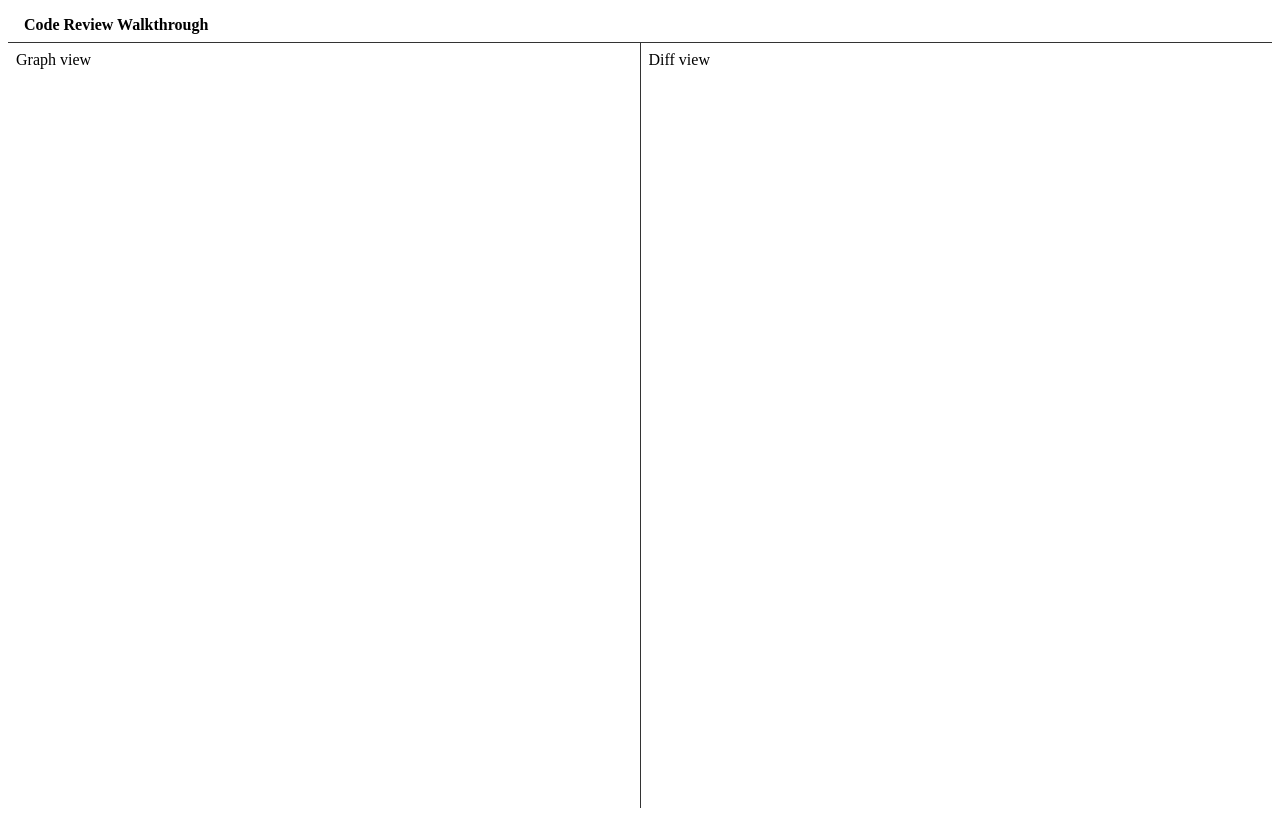
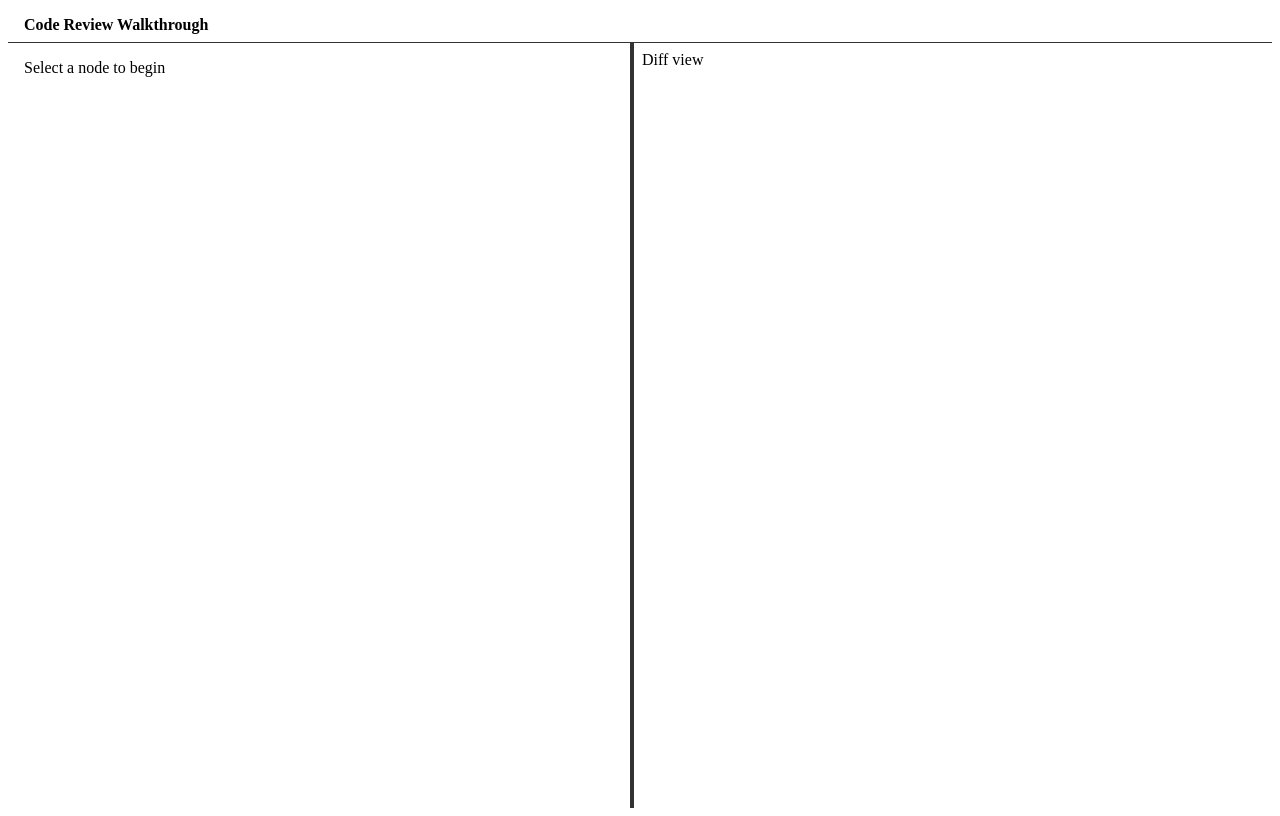
Before and after one commit to samisandqvist/structured-review, a React (Vite) app in the folder packages/web/: page / in a window 1280 px wide. Built offline with nearby package versions, Linux system fonts and the light colour scheme.

Commit message:
feat: add draggable split layout and React Flow graph neighborhood view

```diff
--- /dev/null
+++ b/packages/web/src/components/GraphView.tsx
@@ -0,0 +1,69 @@
+import { ReactFlow, Background, Controls, type Node as FlowNode, type Edge as FlowEdge } from "@xyflow/react";
+import "@xyflow/react/dist/style.css";
+import { useNode } from "../api/hooks.js";
+import { useUIStore } from "../store/ui.js";
+import { NodeBadge } from "./NodeBadge.js";
+import type { Node } from "../api/client.js";
+
+const NODE_COLORS: Record<string, string> = {
+  current: "#4a9aef", reviewed: "#2a7a2a", frontier: "#8a7a2a", unchanged: "#555",
+};
+
+function nodeColor(node: Node, isCurrent: boolean): string {
+  if (isCurrent) return NODE_COLORS.current;
+  if (node.reviewStatus !== "unreviewed") return NODE_COLORS.reviewed;
+  if (node.changeStatus === "unchanged") return NODE_COLORS.unchanged;
+  return NODE_COLORS.frontier;
+}
+
+export function GraphView({ sessionId, currentNodeId, onSelectNode }: {
+  sessionId: string;
+  currentNodeId: string | null;
+  onSelectNode: (nodeId: string) => void;
+}) {
+  const { data } = useNode(sessionId, currentNodeId);
+  const overviewOpen = useUIStore((s) => s.overviewOpen);
+
+  if (!data || !currentNodeId) {
+    return <div style={{ flex: 1, padding: "16px" }}>Select a node to begin</div>;
+  }
+
+  const { node, callers, callees } = data;
+  const flowNodes: FlowNode[] = [
+    ...callers.map((n, i) => ({
+      id: n.id, position: { x: 250, y: i * 80 },
+      data: { label: n.label }, style: { background: nodeColor(n, false) },
+    })),
+    {
+      id: node.id, position: { x: 250, y: callers.length * 80 + 40 },
+      data: { label: node.label }, style: { background: nodeColor(node, true) },
+    },
+    ...callees.map((n, i) => ({
+      id: n.id, position: { x: 250, y: (callers.length + 1) * 80 + 80 + i * 80 },
+      data: { label: n.label }, style: { background: nodeColor(n, false) },
+    })),
+  ];
+  const flowEdges: FlowEdge[] = [
+    ...callers.map((n) => ({ id: `${n.id}-${node.id}`, source: n.id, target: node.id })),
+    ...callees.map((n) => ({ id: `${node.id}-${n.id}`, source: node.id, target: n.id })),
+  ];
+
+  return (
+    <div style={{ flex: 1, display: "flex", flexDirection: "column" }}>
+      <div style={{ padding: "4px 8px", display: "flex", alignItems: "center", gap: "8px" }}>
+        <strong>{node.label}</strong>
+        <NodeBadge status={node.reviewStatus} />
+        <span style={{ fontSize: "0.8rem", color: "#888" }}>{node.file}:{node.startLine}</span>
+      </div>
+      <div style={{ flex: 1, position: "relative" }}>
+        <ReactFlow nodes={flowNodes} edges={flowEdges} onNodeClick={(_, n) => onSelectNode(n.id)} fitView>
+          <Background />
+          <Controls />
+        </ReactFlow>
+      </div>
+      {overviewOpen && (
+        <div style={{ padding: "4px 8px", fontSize: "0.8rem", color: "#888" }}>Overview mini-map (full DAG — future)</div>
+      )}
+    </div>
+  );
+}
--- /dev/null
+++ b/packages/web/src/components/NodeBadge.tsx
@@ -0,0 +1,17 @@
+import type { Node } from "../api/client.js";
+
+const STATUS_STYLES: Record<Node["reviewStatus"], { bg: string; label: string }> = {
+  unreviewed: { bg: "#444", label: "unreviewed" },
+  "reviewed-clean": { bg: "#2a7a2a", label: "✓" },
+  "reviewed-commented": { bg: "#a73a2a", label: "✎" },
+  "reviewed-elsewhere": { bg: "#4a6a9a", label: "✓ (other)" },
+};
+
+export function NodeBadge({ status }: { status: Node["reviewStatus"] }) {
+  const style = STATUS_STYLES[status];
+  return (
+    <span style={{ backgroundColor: style.bg, color: "white", fontSize: "0.7rem", padding: "1px 4px", borderRadius: "3px" }}>
+      {style.label}
+    </span>
+  );
+}
--- a/packages/web/src/components/SplitLayout.tsx
+++ b/packages/web/src/components/SplitLayout.tsx
@@ -1,11 +1,37 @@
-export function SplitLayout({ sessionId: _sessionId, currentNodeId: _currentNodeId }: {
+import { useRef, useCallback } from "react";
+import { useUIStore } from "../store/ui.js";
+import { GraphView } from "./GraphView.js";
+
+export function SplitLayout({ sessionId, currentNodeId }: {
   sessionId: string;
   currentNodeId: string | null;
 }) {
+  const splitRatio = useUIStore((s) => s.splitRatio);
+  const setSplitRatio = useUIStore((s) => s.setSplitRatio);
+  const setCurrentNode = useUIStore((s) => s.setCurrentNode);
+  const containerRef = useRef<HTMLDivElement>(null);
+
+  const handleMouseDown = useCallback(() => {
+    const onMove = (e: MouseEvent) => {
+      if (!containerRef.current) return;
+      const rect = containerRef.current.getBoundingClientRect();
+      setSplitRatio((e.clientX - rect.left) / rect.width);
+    };
+    const onUp = () => {
+      document.removeEventListener("mousemove", onMove);
+      document.removeEventListener("mouseup", onUp);
+    };
+    document.addEventListener("mousemove", onMove);
+    document.addEventListener("mouseup", onUp);
+  }, [setSplitRatio]);
+
   return (
-    <div style={{ flex: 1, display: "flex" }}>
-      <div style={{ flex: 1, borderRight: "1px solid #333", padding: "8px" }}>Graph view</div>
-      <div style={{ flex: 1, padding: "8px" }}>Diff view</div>
+    <div ref={containerRef} style={{ flex: 1, display: "flex", overflow: "hidden" }}>
+      <div style={{ flex: splitRatio, overflow: "hidden" }}>
+        <GraphView sessionId={sessionId} currentNodeId={currentNodeId} onSelectNode={setCurrentNode} />
+      </div>
+      <div onMouseDown={handleMouseDown} style={{ width: "4px", cursor: "col-resize", background: "#333", flexShrink: 0 }} />
+      <div style={{ flex: 1 - splitRatio, padding: "8px", overflow: "auto" }}>Diff view</div>
     </div>
   );
 }
```
Also changed, not shown: packages/web/src/test/setup.ts (+7 -0 lines), 2 other files (tests, documents, lock files or other folders).
